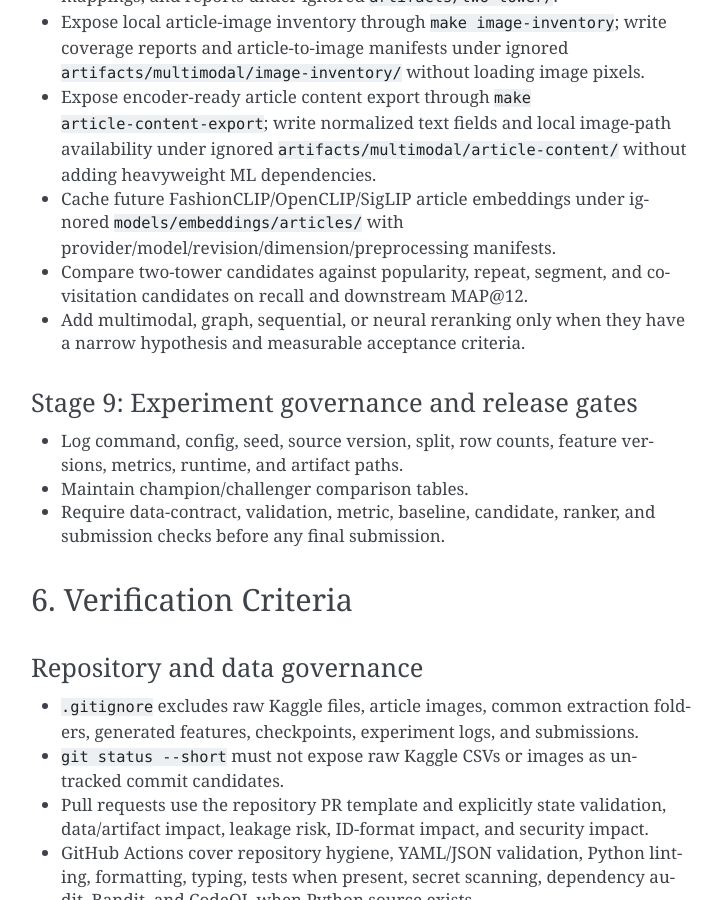
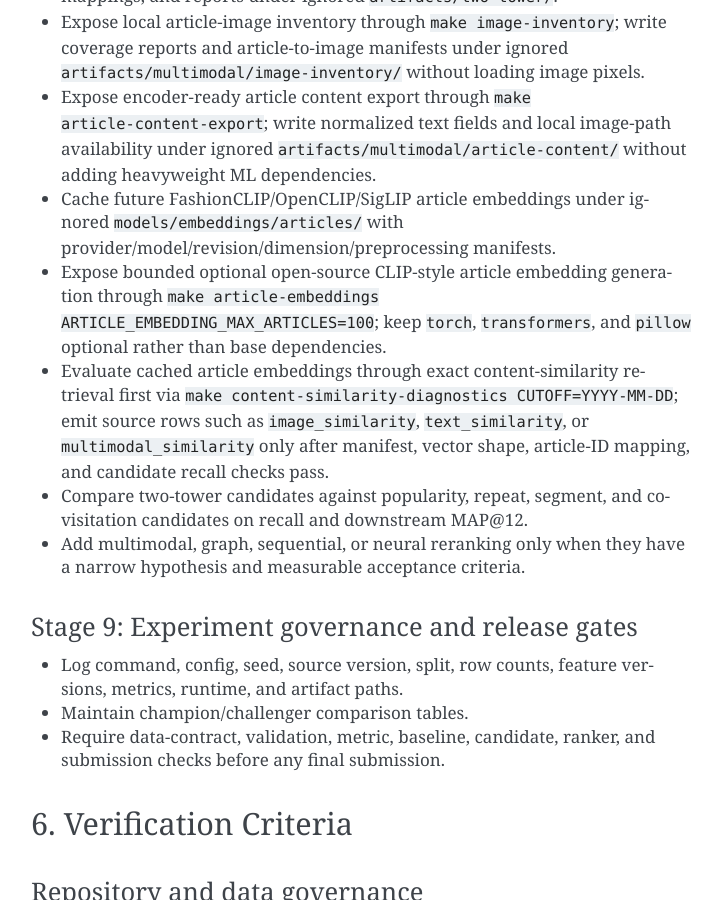
Before and after one commit to dfbustosus/hm-two-tower-recsys, a Sphinx documentation site: the page built from docs/spec-driven-development.md, in a window 1280 px wide and 900 px high, scrolled down 8596 px. Shown: the whole window, without its empty margins (389-1111 px from the left). Built offline with Sphinx 7.4.7, drawn with Linux system fonts in a browser that asks for light colours.

Commit message:
Update SDD plan

```diff
--- a/docs/spec-driven-development.md
+++ b/docs/spec-driven-development.md
@@ -203,6 +203,8 @@ The research outcome is disciplined experimentation: every modeling claim is tie
 - Expose local article-image inventory through `make image-inventory`; write coverage reports and article-to-image manifests under ignored `artifacts/multimodal/image-inventory/` without loading image pixels.
 - Expose encoder-ready article content export through `make article-content-export`; write normalized text fields and local image-path availability under ignored `artifacts/multimodal/article-content/` without adding heavyweight ML dependencies.
 - Cache future FashionCLIP/OpenCLIP/SigLIP article embeddings under ignored `models/embeddings/articles/` with provider/model/revision/dimension/preprocessing manifests.
+- Expose bounded optional open-source CLIP-style article embedding generation through `make article-embeddings ARTICLE_EMBEDDING_MAX_ARTICLES=100`; keep `torch`, `transformers`, and `pillow` optional rather than base dependencies.
+- Evaluate cached article embeddings through exact content-similarity retrieval first via `make content-similarity-diagnostics CUTOFF=YYYY-MM-DD`; emit source rows such as `image_similarity`, `text_similarity`, or `multimodal_similarity` only after manifest, vector shape, article-ID mapping, and candidate recall checks pass.
 - Compare two-tower candidates against popularity, repeat, segment, and co-visitation candidates on recall and downstream MAP@12.
 - Add multimodal, graph, sequential, or neural reranking only when they have a narrow hypothesis and measurable acceptance criteria.
 
```
